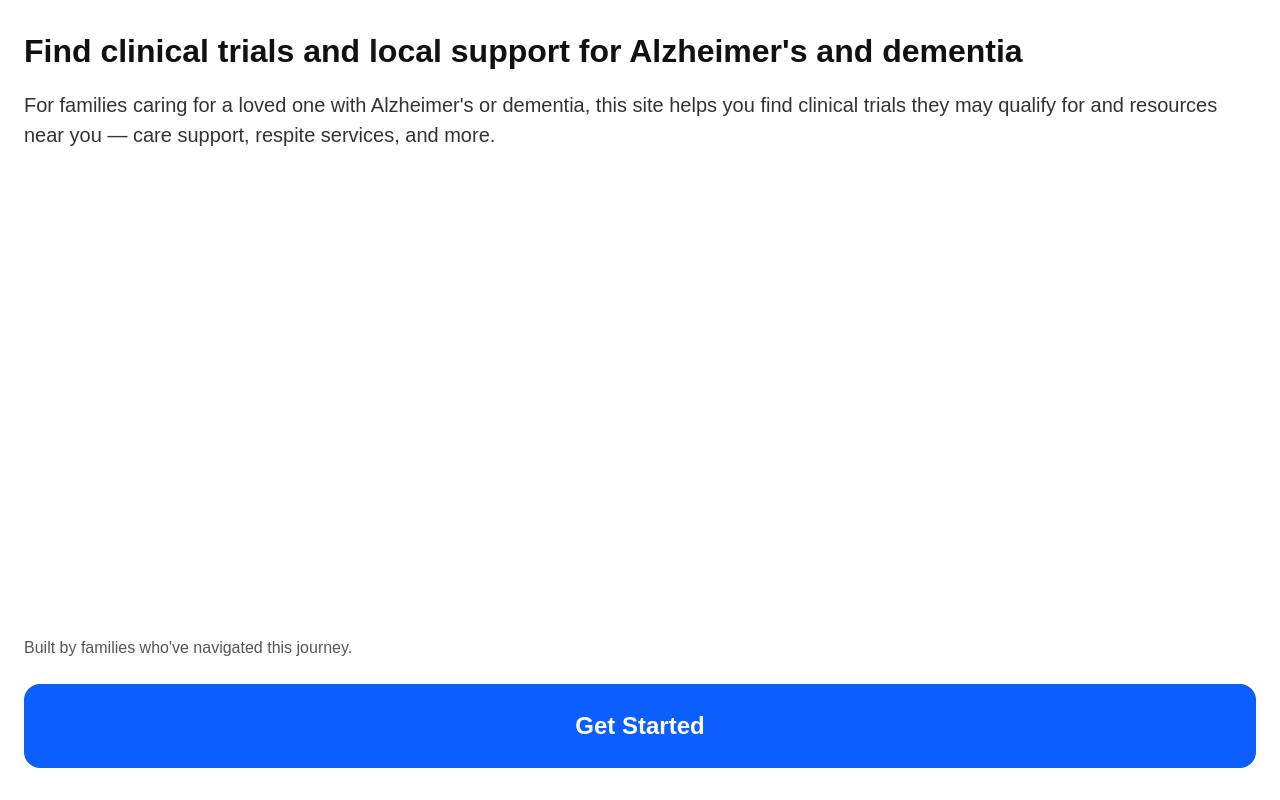
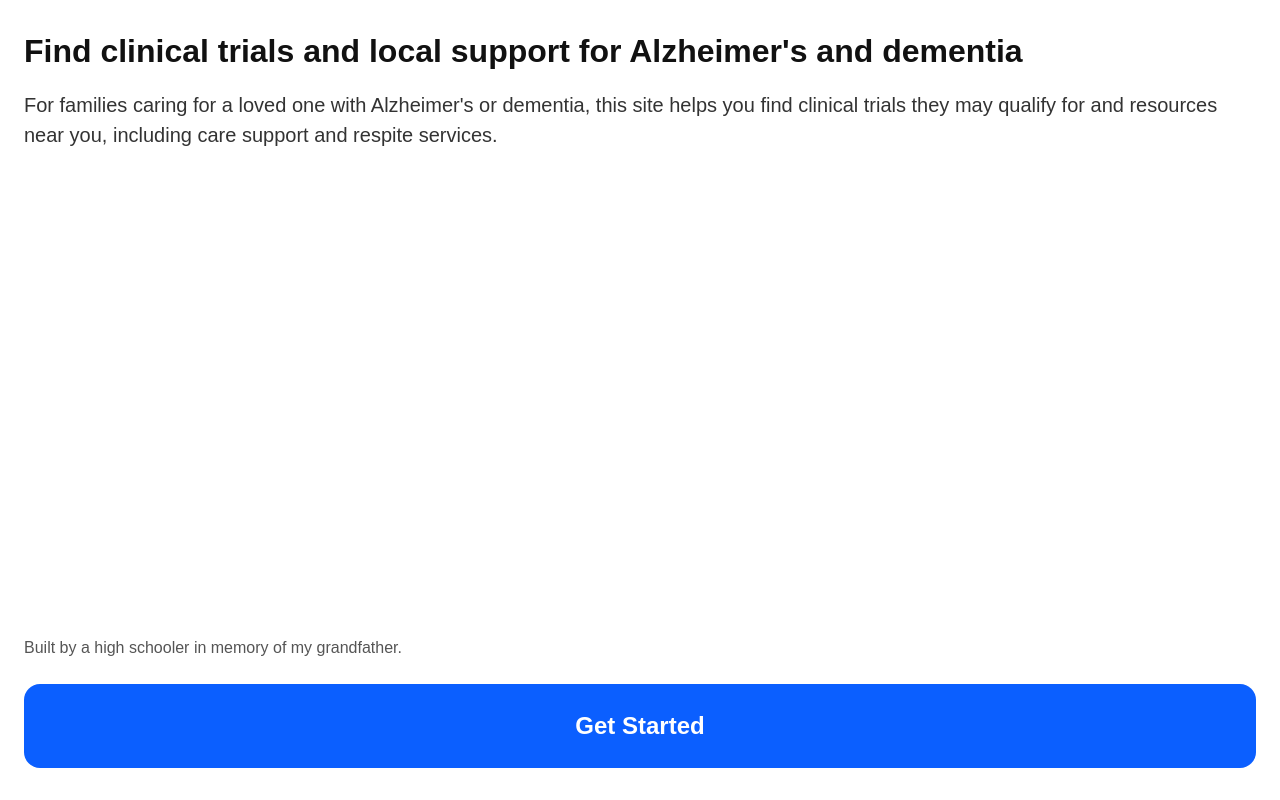
Before and after one commit to rlin009/alzheimers-access, a Next.js app: page / in a window 1280 px wide. Built offline with nearby package versions, Linux system fonts and the light colour scheme.

Commit message:
Week 4: Edited page.tsx code

```diff
--- a/src/app/page.tsx
+++ b/src/app/page.tsx
@@ -35,13 +35,13 @@ export default function Home() {
         >
           For families caring for a loved one with Alzheimer's or dementia,
           this site helps you find clinical trials they may qualify for and
-          resources near you — care support, respite services, and more.
+          resources near you, including care support and respite services.
         </p>
       </div>
 
       <div style={{ display: "flex", flexDirection: "column", gap: "1.5rem" }}>
         <p style={{ fontSize: "1rem", color: "#555555" }}>
-          Built by families who've navigated this journey.
+          Built by a high schooler in memory of my grandfather.
         </p>
 
         <Link
```
